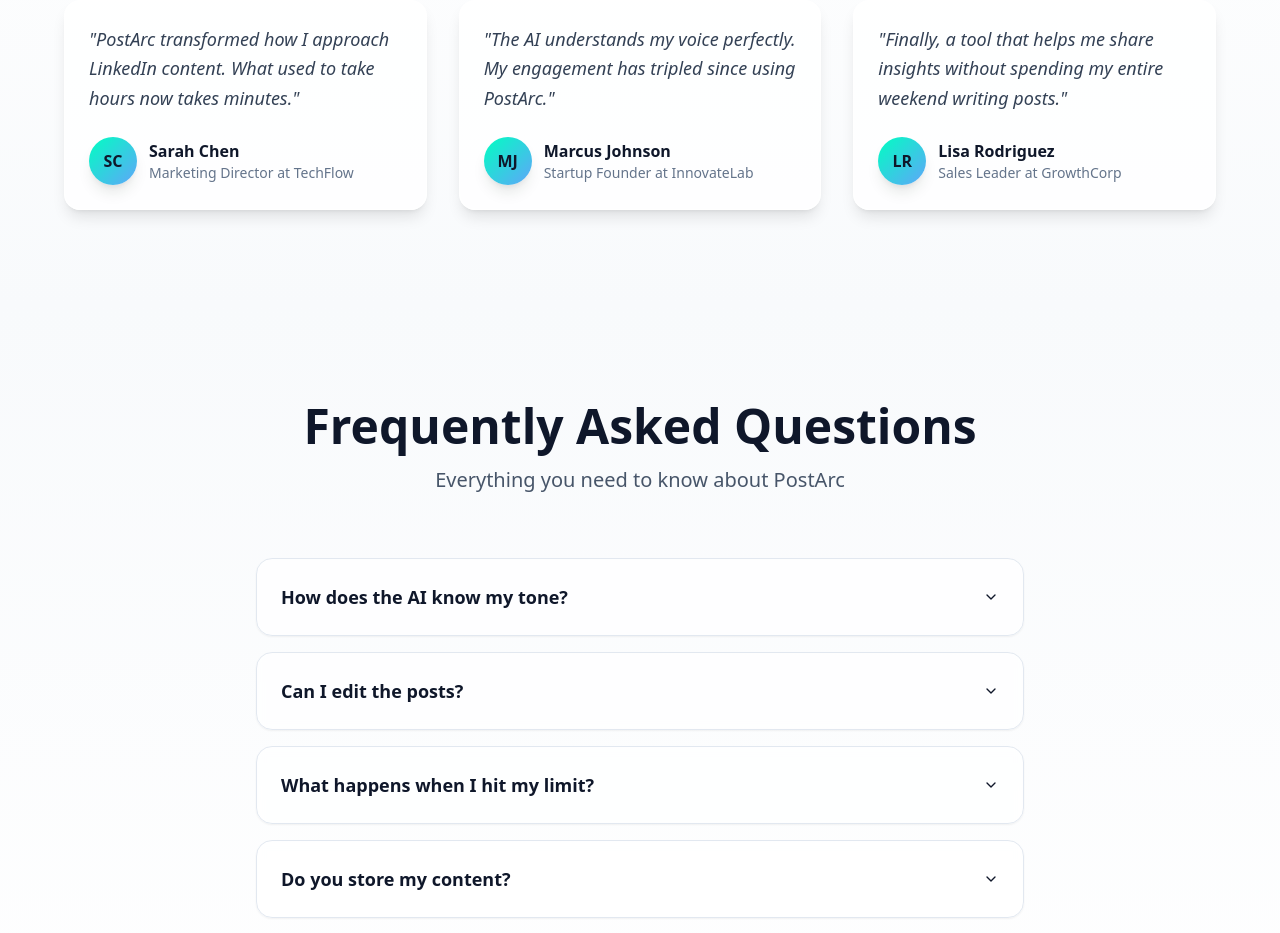
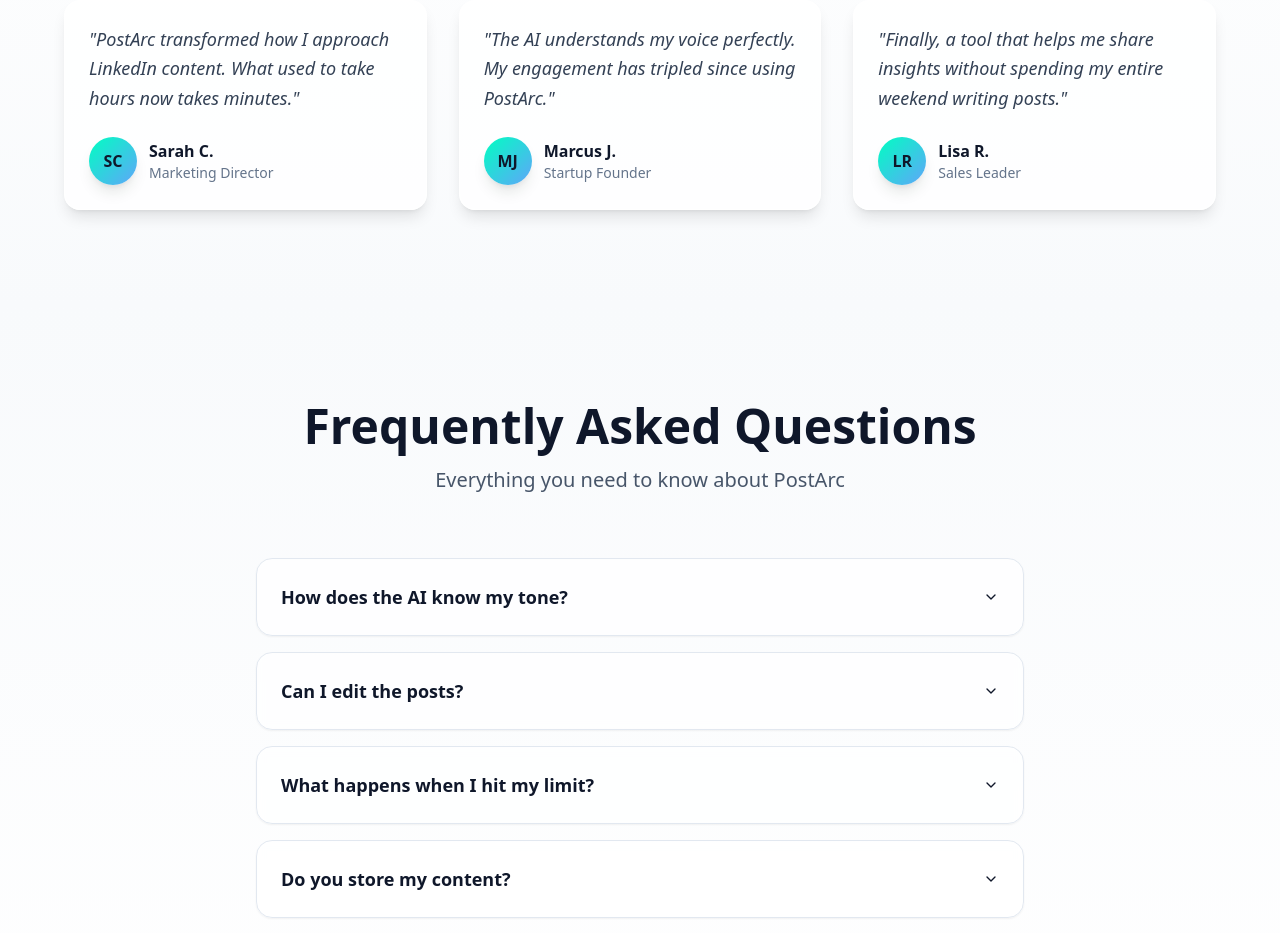
Before and after one commit to harrykioko/postarc-idea-scribe, a React (Vite) app: page / in a window 1280 px wide. Shown: the part 3320-4253 px from the top of the page. Built offline with nearby package versions, Linux system fonts and the light colour scheme.

Commit message:
Refactor: Abstract testimonial names and remove company
Abstracted testimonial names to initials and removed company names from the testimonials section.

```diff
--- a/src/components/landing/TestimonialsSection.tsx
+++ b/src/components/landing/TestimonialsSection.tsx
@@ -2,23 +2,20 @@
 export const TestimonialsSection = () => {
   const testimonials = [
     {
-      name: "Sarah Chen",
+      name: "Sarah C.",
       title: "Marketing Director",
-      company: "TechFlow",
       quote: "PostArc transformed how I approach LinkedIn content. What used to take hours now takes minutes.",
       avatar: "SC"
     },
     {
-      name: "Marcus Johnson",
+      name: "Marcus J.",
       title: "Startup Founder",
-      company: "InnovateLab",
       quote: "The AI understands my voice perfectly. My engagement has tripled since using PostArc.",
       avatar: "MJ"
     },
     {
-      name: "Lisa Rodriguez",
+      name: "Lisa R.",
       title: "Sales Leader",
-      company: "GrowthCorp",
       quote: "Finally, a tool that helps me share insights without spending my entire weekend writing posts.",
       avatar: "LR"
     }
@@ -60,7 +57,7 @@ export const TestimonialsSection = () => {
                       {testimonial.name}
                     </h4>
                     <p className="text-sm text-slate-500">
-                      {testimonial.title} at {testimonial.company}
+                      {testimonial.title}
                     </p>
                   </div>
                 </div>
```
